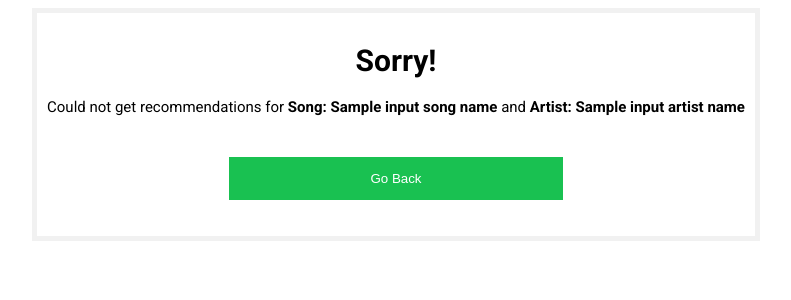
After one commit to Lambdata-spotify2/spotify_song_suggester, a Flask app: template spotify/templates/error.html in a window 1280 px wide. The commit adds this page. Shown: the top 300 px of the page, without its empty margins (244-1035 px from the left). Run offline with Flask 2, Linux system fonts and the light colour scheme; the template is opened without the code that fills it: most values are stand-ins (such as "Sample title", 1, 10 or a date in 2020); some libraries are stand-ins or nearby versions.

Commit message:
added error.html

```diff
--- a/spotify/app.py
+++ b/spotify/app.py
@@ -40,7 +40,7 @@ def create_app():
             except:
                 message = "There was an error finding your song. Please go back and enter another song."
                 # return render_template("recommendations.html", message=message)
-                return "error" + sys.exc_info()[0]
+                return render_template("error.html", title="Error", inputSongName=song_name, inputArtistName=artist_name)
 
             audio_features_dict = retrieve_audio_features(song_id)
 
--- a/spotify/templates/base.html
+++ b/spotify/templates/base.html
@@ -16,11 +16,13 @@
         }
 
         .recommendations,
+        .error,
         .home {
             border: 5px solid #F1F1F1;
         }
 
-        .recommendations {
+        .recommendations,
+        .error {
             text-align: center;
             padding: 10px;
         }
--- /dev/null
+++ b/spotify/templates/error.html
@@ -0,0 +1,18 @@
+{% extends "base.html" %}
+
+{% block content %}
+<div class="error">
+    <div>
+        <h1>Sorry!</h1>
+    </div>
+    <div>
+        <p>Could not get recommendations for <b>Song: {{inputSongName}}</b> and <b>Artist: {{inputArtistName}}</b></p>
+    </div>
+    <div class="container" id=footer>
+        <form action="/">
+            <button type="submit">Go Back</button>
+        </form>
+    </div>
+</div>
+</div>
+{% endblock %}
```
Also changed, not shown: 4 other files.
